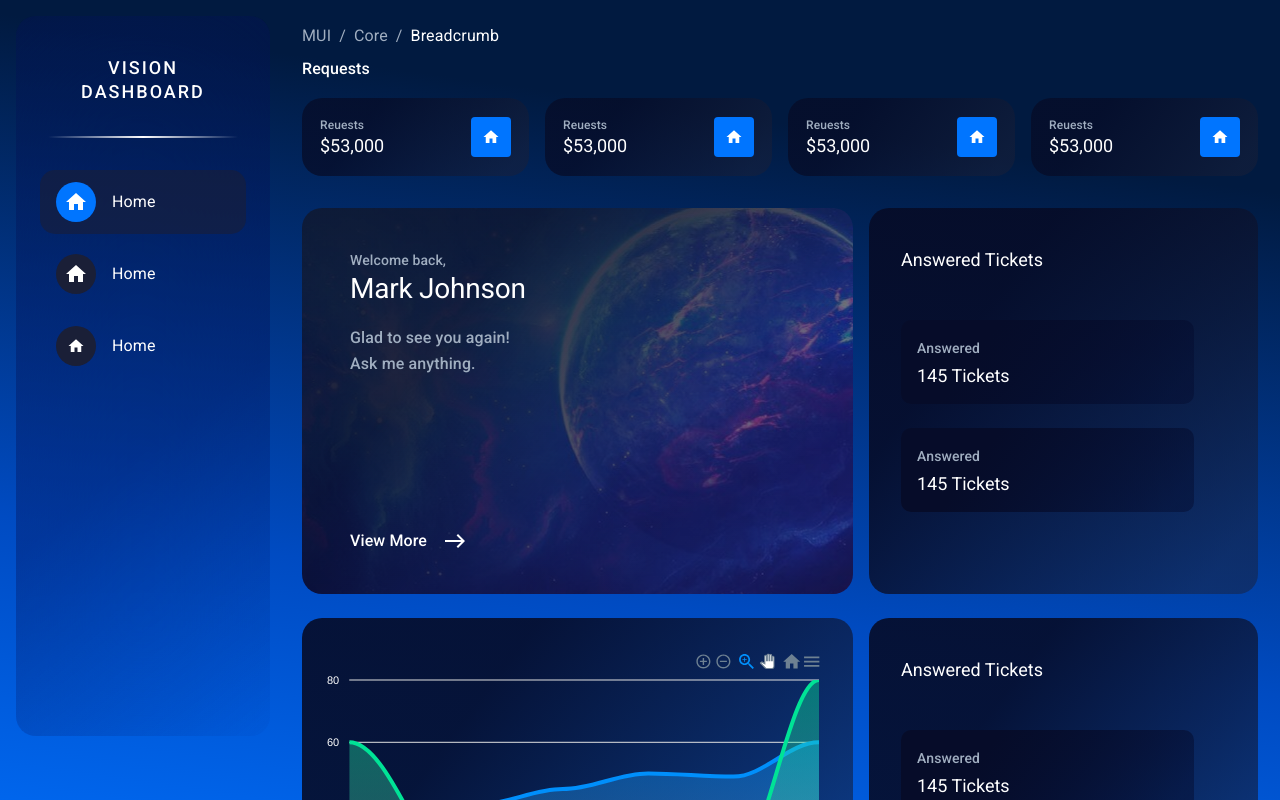
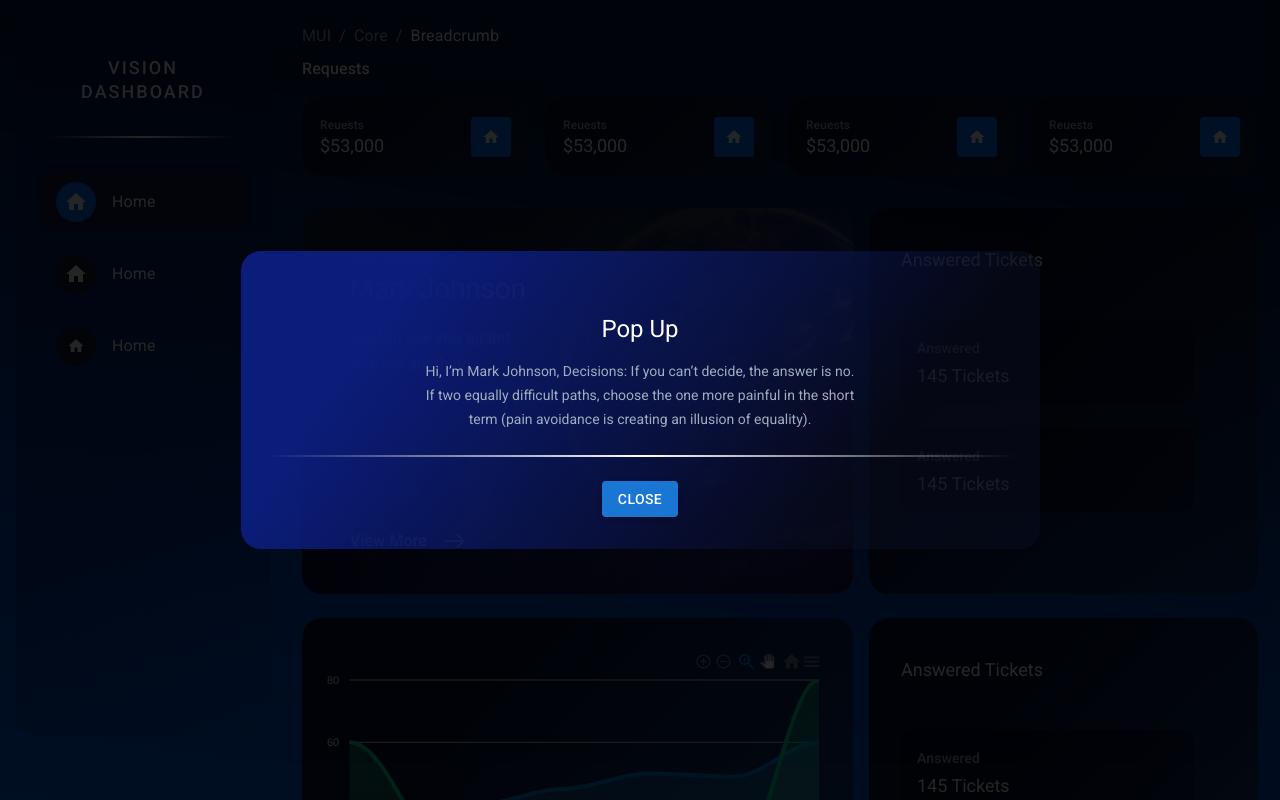
Before and after one commit to nimaprmdi/vision-dashboard, a React (Create React App) app: page / in a window 1280 px wide. Shown: the top 800 px of the page. Built offline with nearby package versions, Linux system fonts and the light colour scheme.

Commit message:
Add pop up component

```diff
--- /dev/null
+++ b/src/assets/css/scss/components/_components.popup.scss
@@ -0,0 +1,24 @@
+///* ========================================================================
+//   #popup
+//   ======================================================================== */
+.c-popup {
+    position: fixed;
+    top: 0;
+    left: 0;
+    display: flex;
+    justify-content: center;
+    align-items: center;
+    width: 100vw;
+    height: 100vh;
+    background-color: rgba(0, 0, 0, 0.856);
+    z-index: 100;
+}
+
+.c-popup__container {
+    width: 100%;
+    padding: 64px 24px 32px 24px;
+    background: linear-gradient(127.09deg, rgba(12, 30, 129, 0.94) 19.41%, rgba(10, 14, 35, 0.49) 76.65%);
+    max-width: 799px;
+    border-radius: 20px;
+    text-align: center;
+}
--- a/src/assets/css/scss/main.scss
+++ b/src/assets/css/scss/main.scss
@@ -124,13 +124,13 @@
 // Build and include your project’s UI components here.
 @import "components/components.main";
 @import "components/components.buttons";
+@import "components/components.popup";
 @import "components/components.home";
 @import "components/components.header";
 @import "components/components.footer";
 @import "components/components.navs";
 @import "components/components.breadcrumb";
 @import "components/components.smartcard";
-
 // UTILITIES
 @import "utilities/utilities.clearfix";
 
--- /dev/null
+++ b/src/components/common/PopUp.tsx
@@ -0,0 +1,36 @@
+import { Box, Typography, Button } from "@mui/material";
+
+const PopUp = () => {
+    return (
+        <Box className="c-popup" sx={{ px: { xs: 2, md: 0 } }}>
+            <Box className="c-popup__container">
+                <Typography variant="h3" className="u-text-h5" color="white" align="center">
+                    Pop Up
+                </Typography>
+
+                <Box sx={{ width: "100%", display: "flex", justifyContent: "center" }}>
+                    <Typography
+                        sx={{ maxWidth: "440px" }}
+                        mt={2}
+                        variant="h3"
+                        className="u-text-small"
+                        color="gray.light"
+                        align="center"
+                    >
+                        Hi, I’m Mark Johnson, Decisions: If you can’t decide, the answer is no. If two equally difficult
+                        paths, choose the one more painful in the short term (pain avoidance is creating an illusion of
+                        equality).
+                    </Typography>
+                </Box>
+
+                <Box my={3} className="u-divider" />
+
+                <Button variant="contained" color="primary">
+                    CLOSE
+                </Button>
+            </Box>
+        </Box>
+    );
+};
+
+export default PopUp;
--- a/src/components/home/Home.tsx
+++ b/src/components/home/Home.tsx
@@ -8,6 +8,7 @@ import ReactApexChart from "react-apexcharts";
 import { ApexOptions } from "apexcharts";
 import { useState } from "react";
 import Table from "../common/Table";
+import PopUp from "../common/PopUp";
 
 const Home = (): JSX.Element => {
     const [chartOptions, setChartOptions] = useState<ApexOptions>({
@@ -67,6 +68,7 @@ const Home = (): JSX.Element => {
 
     return (
         <Grid container className="c-home" sx={{ px: { xs: 2, md: 0 } }}>
+            <PopUp />
             <Grid item container spacing={2}>
                 <BreadCrumbItem />
                 <BreadCrumbItem />
```
Also changed, not shown: src/assets/css/styles.css.
